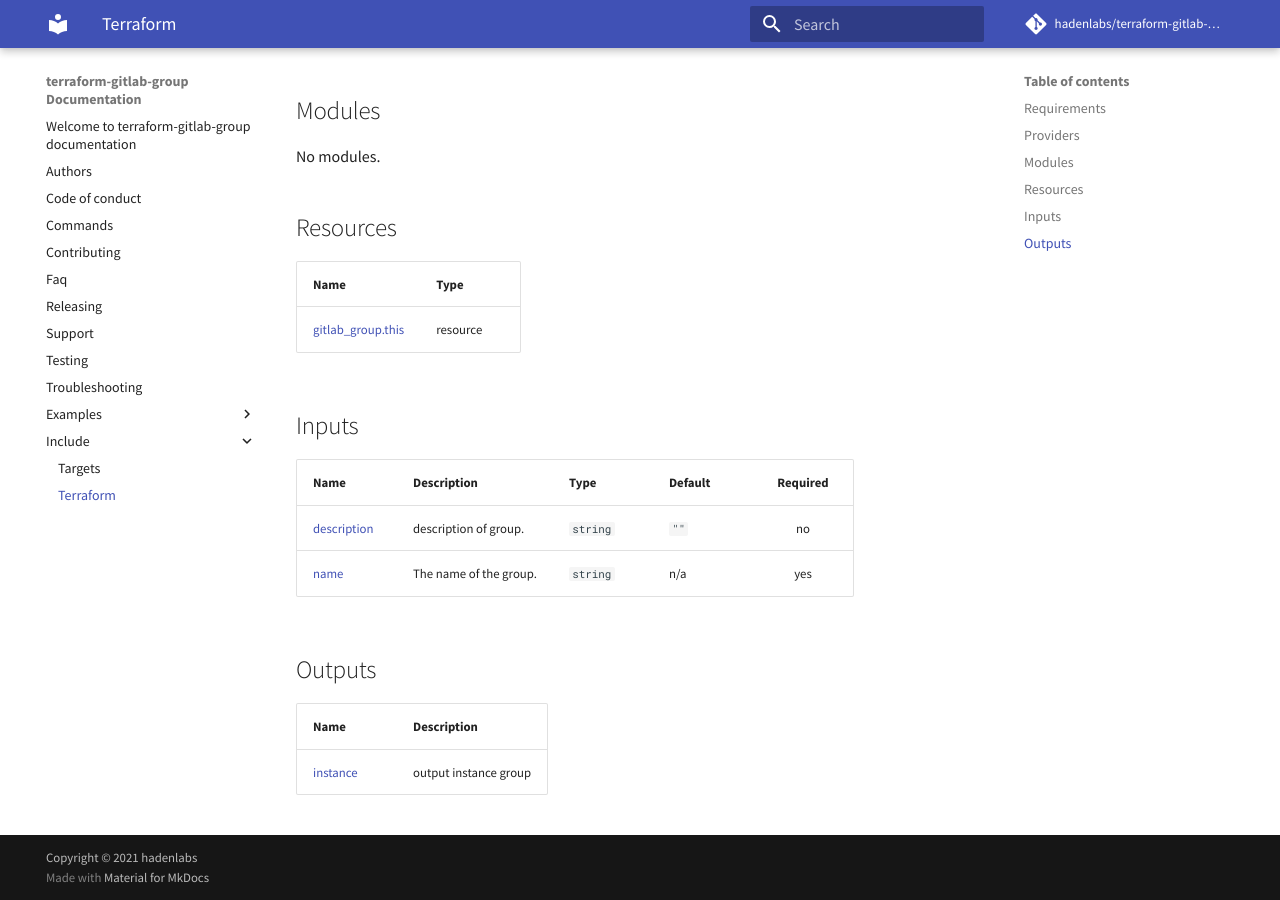
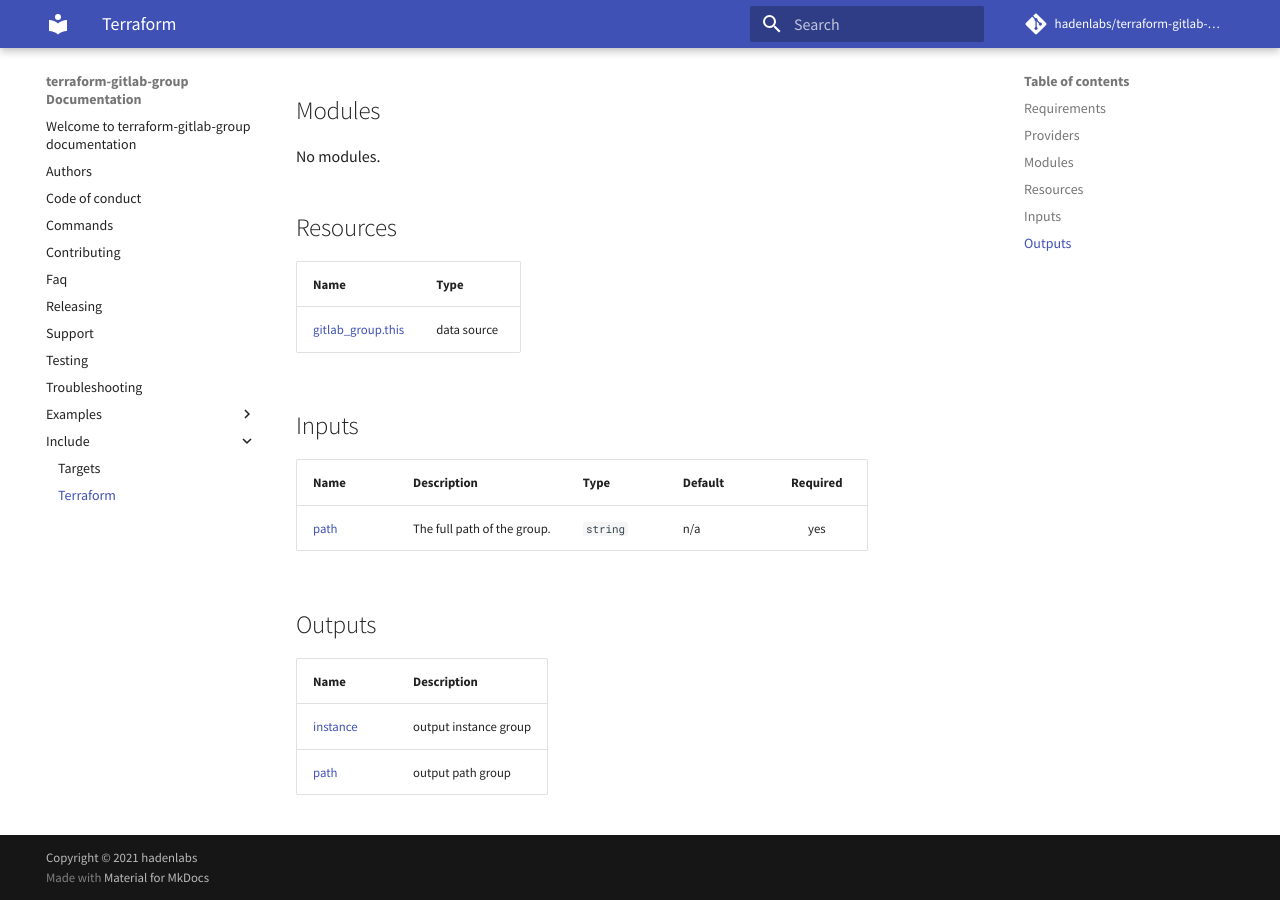
Before and after one commit to hadenlabs/terraform-gitlab-group, an MkDocs documentation site: the page built from docs/include/terraform.md, in a window 1280 px wide and 900 px high, scrolled down 529 px. Built offline with MkDocs 1.6.1 and Material for MkDocs 9.7.7, drawn with Linux system fonts in a browser that asks for light colours; comment, search, counter and statistics services are not loaded.

Commit message:
refactor: generated group with data (#5)

```diff
--- a/docs/include/terraform.md
+++ b/docs/include/terraform.md
@@ -20,18 +20,18 @@ No modules.
 
 | Name | Type |
 |------|------|
-| [gitlab_group.this](https://registry.terraform.io/providers/gitlabhq/gitlab/latest/docs/resources/group) | resource |
+| [gitlab_group.this](https://registry.terraform.io/providers/gitlabhq/gitlab/latest/docs/data-sources/group) | data source |
 
 ## Inputs
 
 | Name | Description | Type | Default | Required |
 |------|-------------|------|---------|:--------:|
-| <a name="input_description"></a> [description](#input\_description) | description of group. | `string` | `""` | no |
-| <a name="input_name"></a> [name](#input\_name) | The name of the group. | `string` | n/a | yes |
+| <a name="input_path"></a> [path](#input\_path) | The full path of the group. | `string` | n/a | yes |
 
 ## Outputs
 
 | Name | Description |
 |------|-------------|
 | <a name="output_instance"></a> [instance](#output\_instance) | output instance group |
+| <a name="output_path"></a> [path](#output\_path) | output path group |
 <!-- END_TF_DOCS -->
```
Also changed, not shown: 5 other files.
